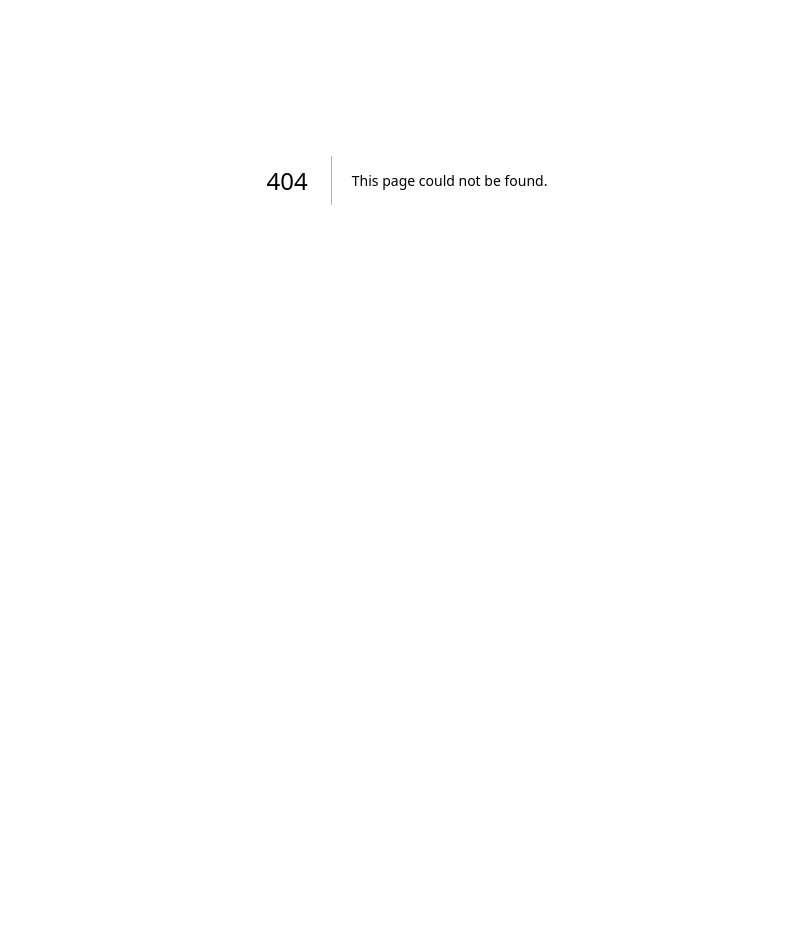
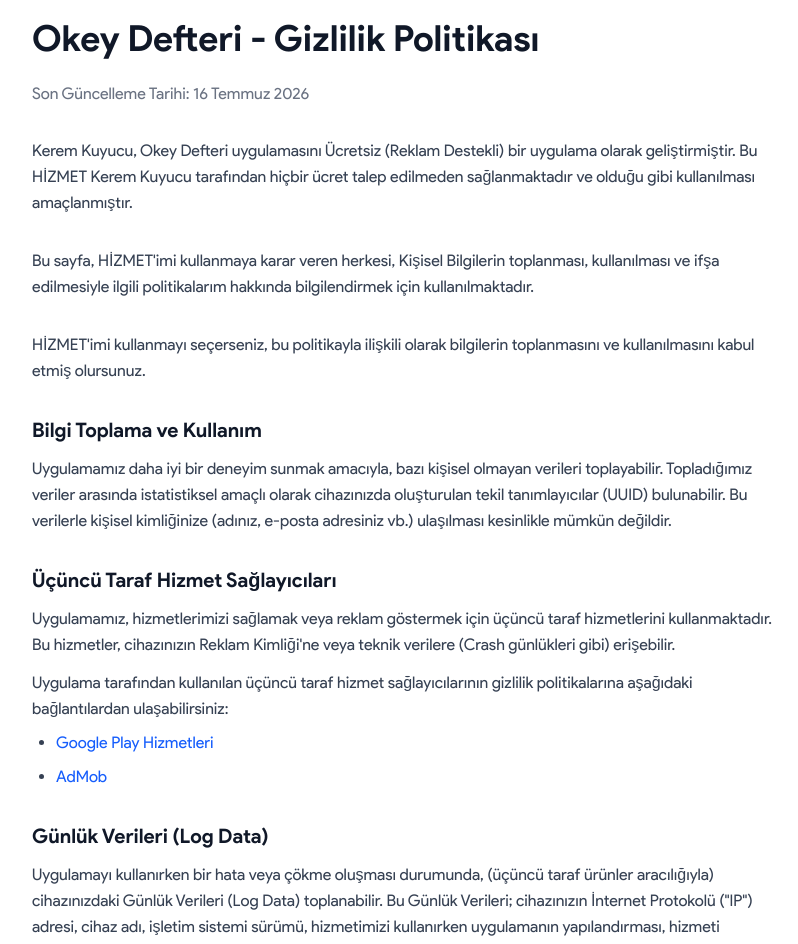
Before and after one commit to KeremKuyucu/keremkk-website, a Next.js app: page /privacy/okey-defteri in a window 1280 px wide. Before the commit this address had no page. Shown: the part 220-1164 px from the top of the page, without its empty margins (233-1031 px from the left). Before the commit the page ends 800 px from the top, so only its background shows below. Built offline with nearby package versions, Linux system fonts and the light colour scheme.

Commit message:
feat: add privacy policy page for Okey Defteri app

```diff
--- /dev/null
+++ b/app/privacy/okey-defteri/page.tsx
@@ -0,0 +1,88 @@
+import Navbar from "@/app/components/layout/Navbar";
+import FooterComponent from "@/app/components/layout/Footer";
+
+export const metadata = {
+  title: "Okey Defteri - Gizlilik Politikası",
+  description: "Okey Defteri mobil uygulaması için gizlilik politikası",
+};
+
+export default function OkeyDefteriPrivacyPolicy() {
+  return (
+    <main className="min-h-screen bg-gray-50 dark:bg-black transition-colors duration-300">
+      <Navbar />
+
+      <section className="pt-32 pb-20 px-6 max-w-4xl mx-auto">
+        <div className="bg-white dark:bg-gray-900 rounded-3xl p-8 md:p-12 shadow-sm border border-gray-100 dark:border-gray-800">
+          <h1 className="text-3xl md:text-4xl font-bold mb-6 text-gray-900 dark:text-white">
+            Okey Defteri - Gizlilik Politikası
+          </h1>
+          <p className="text-gray-500 dark:text-gray-400 mb-8">
+            Son Güncelleme Tarihi: 16 Temmuz 2026
+          </p>
+
+          <div className="space-y-8 text-gray-700 dark:text-gray-300 leading-relaxed">
+            <p>
+              Kerem Kuyucu, Okey Defteri uygulamasını Ücretsiz (Reklam Destekli) bir uygulama olarak geliştirmiştir. Bu HİZMET Kerem Kuyucu tarafından hiçbir ücret talep edilmeden sağlanmaktadır ve olduğu gibi kullanılması amaçlanmıştır.
+            </p>
+            <p>
+              Bu sayfa, HİZMET&apos;imi kullanmaya karar veren herkesi, Kişisel Bilgilerin toplanması, kullanılması ve ifşa edilmesiyle ilgili politikalarım hakkında bilgilendirmek için kullanılmaktadır.
+            </p>
+            <p>
+              HİZMET&apos;imi kullanmayı seçerseniz, bu politikayla ilişkili olarak bilgilerin toplanmasını ve kullanılmasını kabul etmiş olursunuz.
+            </p>
+
+            <div>
+              <h2 className="text-xl font-semibold mb-3 text-gray-900 dark:text-white">Bilgi Toplama ve Kullanım</h2>
+              <p>
+                Uygulamamız daha iyi bir deneyim sunmak amacıyla, bazı kişisel olmayan verileri toplayabilir. Topladığımız veriler arasında istatistiksel amaçlı olarak cihazınızda oluşturulan tekil tanımlayıcılar (UUID) bulunabilir. Bu verilerle kişisel kimliğinize (adınız, e-posta adresiniz vb.) ulaşılması kesinlikle mümkün değildir.
+              </p>
+            </div>
+
+            <div>
+              <h2 className="text-xl font-semibold mb-3 text-gray-900 dark:text-white">Üçüncü Taraf Hizmet Sağlayıcıları</h2>
+              <p className="mb-3">
+                Uygulamamız, hizmetlerimizi sağlamak veya reklam göstermek için üçüncü taraf hizmetlerini kullanmaktadır. Bu hizmetler, cihazınızın Reklam Kimliği&apos;ne veya teknik verilere (Crash günlükleri gibi) erişebilir.
+              </p>
+              <p className="mb-2">Uygulama tarafından kullanılan üçüncü taraf hizmet sağlayıcılarının gizlilik politikalarına aşağıdaki bağlantılardan ulaşabilirsiniz:</p>
+              <ul className="list-disc pl-6 space-y-2">
+                <li>
+                  <a href="https://policies.google.com/privacy" target="_blank" rel="noopener noreferrer" className="text-blue-600 dark:text-blue-400 hover:underline">
+                    Google Play Hizmetleri
+                  </a>
+                </li>
+                <li>
+                  <a href="https://support.google.com/admob/answer/6128543?hl=tr" target="_blank" rel="noopener noreferrer" className="text-blue-600 dark:text-blue-400 hover:underline">
+                    AdMob
+                  </a>
+                </li>
+              </ul>
+            </div>
+
+            <div>
+              <h2 className="text-xl font-semibold mb-3 text-gray-900 dark:text-white">Günlük Verileri (Log Data)</h2>
+              <p>
+                Uygulamayı kullanırken bir hata veya çökme oluşması durumunda, (üçüncü taraf ürünler aracılığıyla) cihazınızdaki Günlük Verileri (Log Data) toplanabilir. Bu Günlük Verileri; cihazınızın İnternet Protokolü (&quot;IP&quot;) adresi, cihaz adı, işletim sistemi sürümü, hizmetimizi kullanırken uygulamanın yapılandırması, hizmeti kullanımınızın saati, tarihi ve diğer istatistikler gibi bilgileri içerebilir.
+              </p>
+            </div>
+
+            <div>
+              <h2 className="text-xl font-semibold mb-3 text-gray-900 dark:text-white">Değişiklikler</h2>
+              <p>
+                Gizlilik Politikamızı zaman zaman güncelleyebiliriz. Bu nedenle, herhangi bir değişiklik olup olmadığını görmek için bu sayfayı periyodik olarak gözden geçirmeniz tavsiye edilir. Değişiklikler bu sayfada yayımlandıktan hemen sonra yürürlüğe girer.
+              </p>
+            </div>
+
+            <div>
+              <h2 className="text-xl font-semibold mb-3 text-gray-900 dark:text-white">Bize Ulaşın</h2>
+              <p>
+                Gizlilik Politikam ile ilgili herhangi bir sorunuz veya öneriniz varsa, benimle iletişime geçmekten çekinmeyin. Bana <a href="mailto:iletisim@keremkk.com.tr" className="text-blue-600 dark:text-blue-400 hover:underline">iletisim@keremkk.com.tr</a> adresinden ulaşabilirsiniz.
+              </p>
+            </div>
+          </div>
+        </div>
+      </section>
+
+      <FooterComponent />
+    </main>
+  );
+}
```
